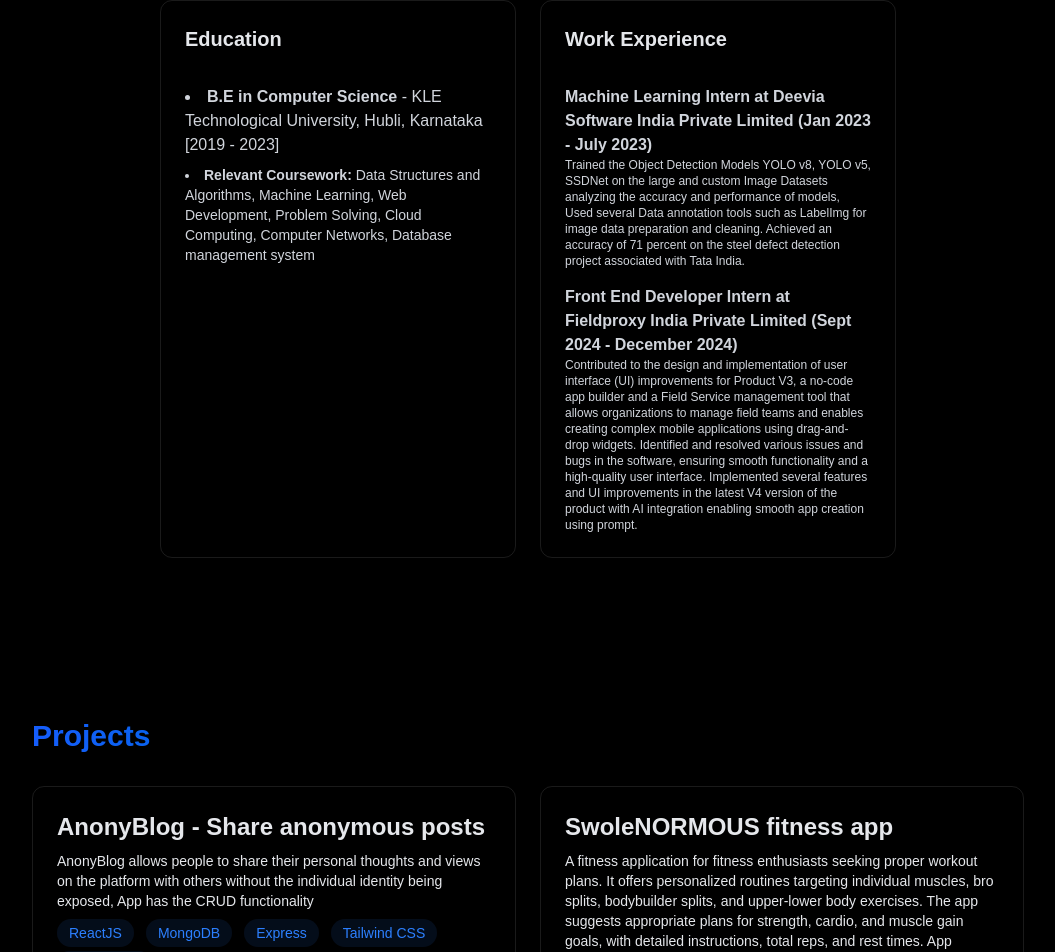
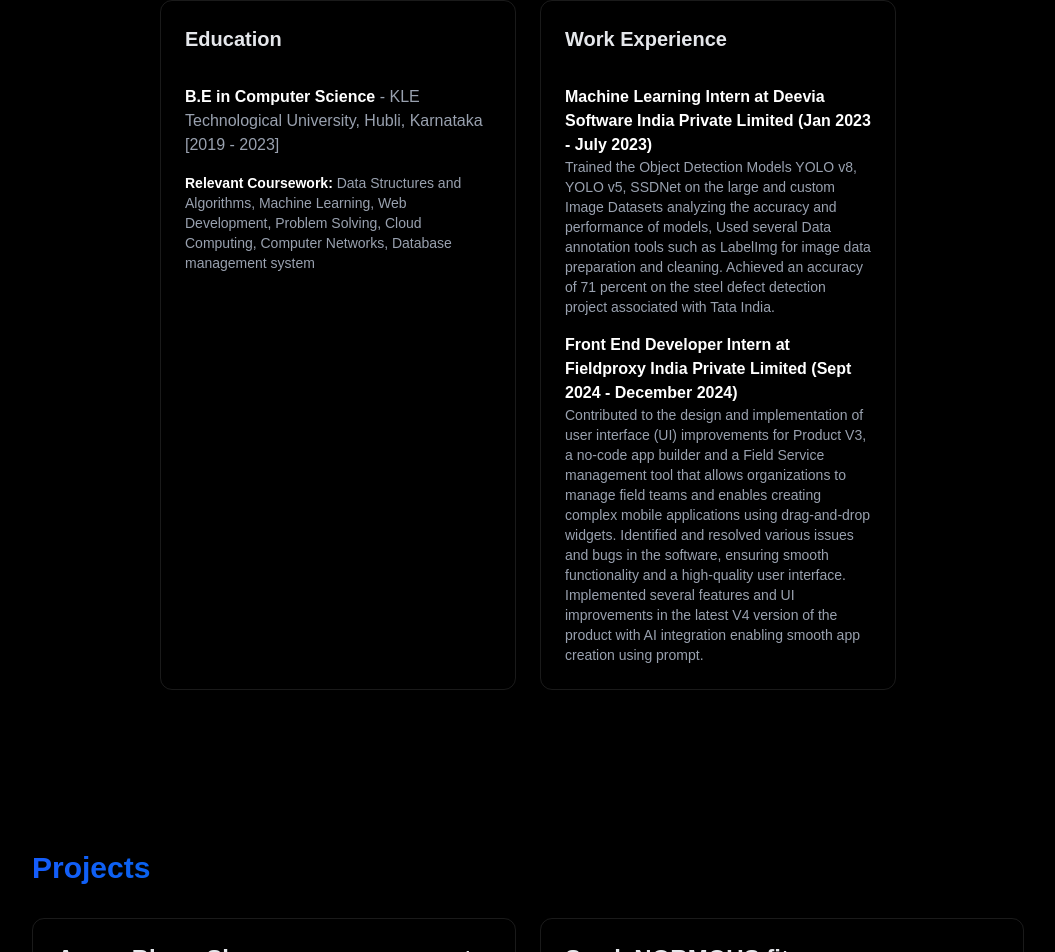
Before and after one commit to codingcat40/portfolio, a React (Vite) app: page / in a window 1280 px wide. Shown: the part 1266-2218 px from the top of the page, without its empty margins (112-1167 px from the left). Built offline with nearby package versions, Linux system fonts and the light colour scheme.

Commit message:
design fixes

```diff
--- a/src/components/About.jsx
+++ b/src/components/About.jsx
@@ -58,28 +58,28 @@
         <div className="grid grid-cols-1 md:grid-cols-2 gap-6 mt-8">
           <div className="p-6 rounded-xl border-white/10 border hover:-translate-y-1 transition-all">
             <h3 className="text-xl font-bold mb-8 ">Education</h3>
-            <ul className="list-disc list-inside text-gray-300 space-y-2">
-              <li>
-                <strong>B.E in Computer Science</strong> - KLE Technological
+            <div className="list-disc list-inside space-y-4">
+              <p className="text-gray-400">
+                <strong className="text-white">B.E in Computer Science</strong> - KLE Technological
                 University, Hubli, Karnataka [2019 - 2023]
-              </li>
-              <li className="text-sm">
-                <strong>Relevant Coursework:</strong> Data Structures and Algorithms, Machine
+              </p>
+              <p className="text-sm text-gray-400">
+                <strong className="text-white">Relevant Coursework:</strong> Data Structures and Algorithms, Machine
                 Learning, Web Development, Problem Solving, Cloud Computing,
                 Computer Networks, Database management system
-              </li>
-            </ul>
+              </p>
+            </div>
           </div>
 
           <div className="p-6 rounded-xl border-white/10 border hover:-translate-y-1 transition-all">
             <h3 className="text-xl font-bold mb-8">Work Experience</h3>
-            <div className="space-y-4 text-gray-300">
+            <div className="space-y-4 text-gray-400">
               {EXPERIENCES.map((exp, index) => (
                 <div key={index}>
-                  <h4 className="font-semibold">
+                  <h4 className="font-semibold text-white">
                     {exp.position} at {exp.company} ({exp.year})
                   </h4>
-                  <p className="text-xs">{exp.description}</p>
+                  <p className="text-sm">{exp.description}</p>
                 </div>
               ))}
             </div>
--- a/src/components/Projects.jsx
+++ b/src/components/Projects.jsx
@@ -23,7 +23,7 @@
               className="p-6 rounded-xl border border-white/10 hover:-translate-y-1 hover:border-blue-500/30 hover:shadow-md transition-all"
             >
               <h3 className="text-2xl font-bold mb-2">{project.name}</h3>
-              <p className="mb-2 text-sm">{project.description}</p>
+              <p className="mb-2 text-sm text-gray-400">{project.description}</p>
               {/* skills come here */}
               <div className="flex gap-3 mb-2">
                 {project.skills.map((skill, index) => (
@@ -37,9 +37,11 @@
               </div>
 
               {/* Link/View project */}
-              <a className="mt-6 text-sm p-2 border-0 rounded-xl bg-blue-500/10 text-blue-600" href={project.url}>
+              <div className="flex justify-between items-center">
+              <a className="my-4 hover:text-blue-200 transition-colors text-blue-400" href={project.url}>
                     View Project
               </a>
+              </div>
             </div>
           ))}
         </div>
```
